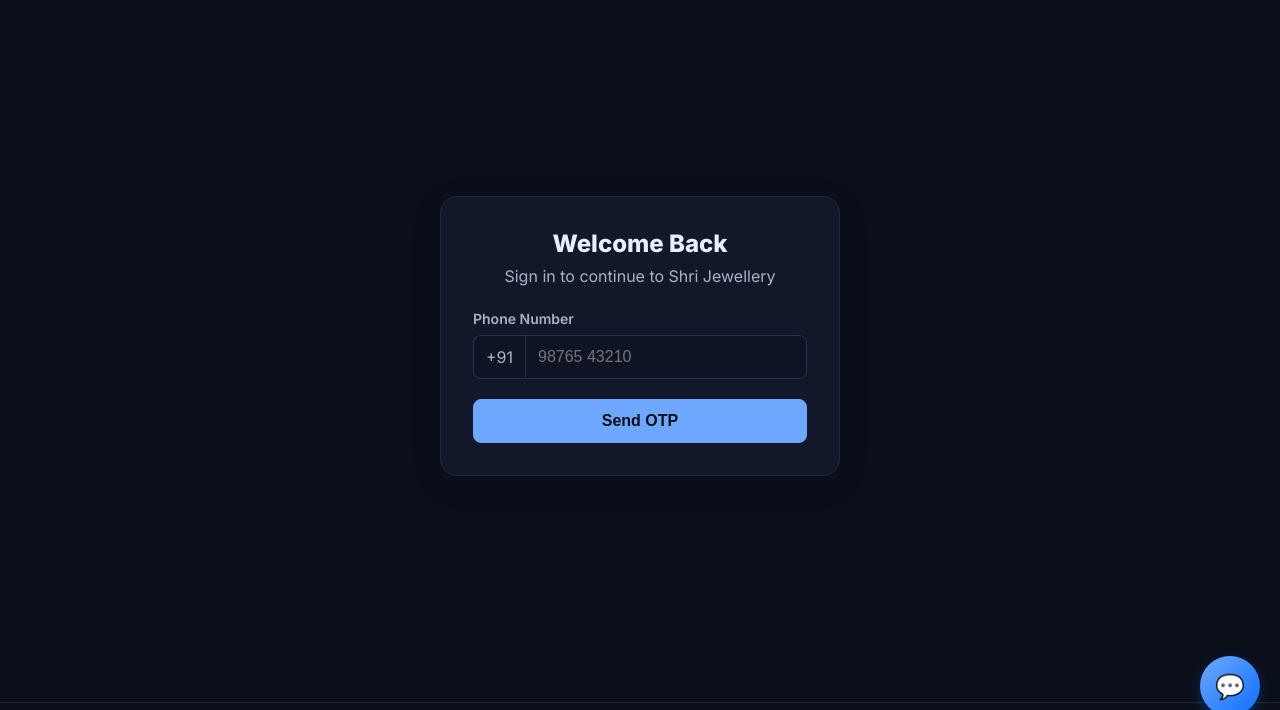
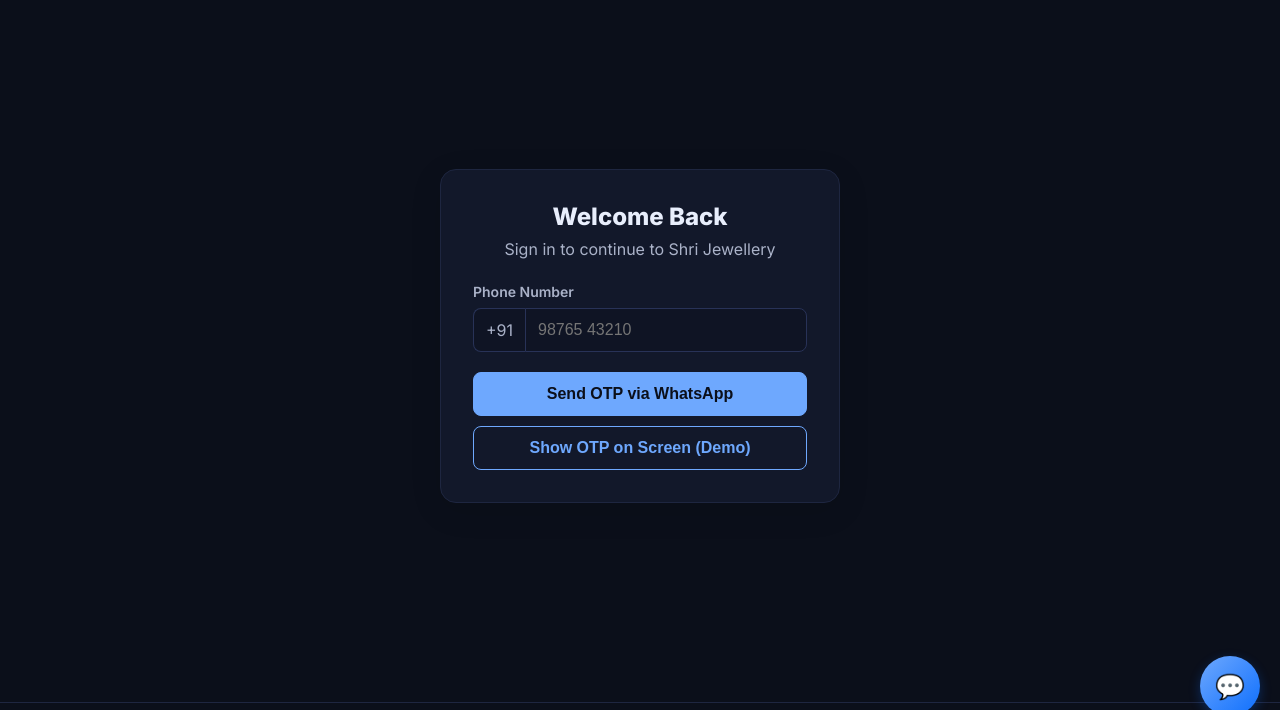
Before and after one commit to ghnandeesh83-source/jewellery-Ecommerce, a Flask app: page /login in a window 1280 px wide. Shown: the part 64-774 px from the top of the page. Run offline with Flask 3, Linux system fonts and the light colour scheme.

Commit message:
feat: add both WhatsApp OTP and demo screen OTP options

```diff
--- a/static/js/login.js
+++ b/static/js/login.js
@@ -5,12 +5,53 @@ document.addEventListener('DOMContentLoaded', () => {
   const phoneStep = document.getElementById('phone-step');
   const otpStep = document.getElementById('otp-step');
   const sendOtpBtn = document.getElementById('send-otp-btn');
+  const sendDemoBtn = document.getElementById('send-demo-btn');
   const backBtn = document.getElementById('back-btn');
   const phoneInput = document.getElementById('phone');
   const otpInput = document.getElementById('otp');
+  const whatsappBtn = document.getElementById('whatsapp-btn');
 
-  // Send OTP
+  // WhatsApp OTP - Opens WhatsApp with OTP message
   sendOtpBtn.addEventListener('click', async () => {
+    const phone = phoneInput.value;
+    if (!phone || !/^[0-9]{10}$/.test(phone)) {
+      alert('Please enter a valid 10-digit phone number.');
+      return;
+    }
+
+    try {
+      const response = await fetch('/api/send-otp', {
+        method: 'POST',
+        headers: { 'Content-Type': 'application/json' },
+        body: JSON.stringify({ phone, type: 'whatsapp' }),
+      });
+
+      if (!response.ok) {
+        throw new Error('Failed to send OTP.');
+      }
+
+      const data = await response.json();
+
+      // Show WhatsApp button
+      const whatsappLink = document.getElementById('whatsapp-link');
+      if (whatsappLink && data.whatsapp_url) {
+        whatsappBtn.href = data.whatsapp_url;
+        whatsappLink.style.display = 'block';
+      }
+
+      // Move to OTP step
+      setTimeout(() => {
+        phoneStep.style.display = 'none';
+        otpStep.style.display = 'block';
+        otpInput.focus();
+      }, 500);
+    } catch (error) {
+      alert(error.message);
+    }
+  });
+
+  // Demo OTP - Shows OTP on screen
+  sendDemoBtn.addEventListener('click', async () => {
     const phone = phoneInput.value;
     if (!phone || !/^[0-9]{10}$/.test(phone)) {
       alert('Please enter a valid 10-digit phone number.');
@@ -30,7 +71,7 @@ document.addEventListener('DOMContentLoaded', () => {
 
       const data = await response.json();
 
-      // Show OTP on screen for demo
+      // Show OTP on screen
       const otpDisplay = document.getElementById('otp-display');
       const otpCode = document.getElementById('otp-code');
       if (otpDisplay && otpCode && data.otp) {
@@ -53,7 +94,9 @@ document.addEventListener('DOMContentLoaded', () => {
     phoneStep.style.display = 'block';
     otpStep.style.display = 'none';
     const otpDisplay = document.getElementById('otp-display');
+    const whatsappLink = document.getElementById('whatsapp-link');
     if (otpDisplay) otpDisplay.style.display = 'none';
+    if (whatsappLink) whatsappLink.style.display = 'none';
   });
 
   loginForm.addEventListener('submit', async (e) => {
--- a/templates/login.html
+++ b/templates/login.html
@@ -15,12 +15,17 @@
             <input type="tel" id="phone" name="phone" placeholder="98765 43210" required>
           </div>
         </div>
-        <button type="button" id="send-otp-btn" class="btn primary full-width">Send OTP</button>
+        <button type="button" id="send-otp-btn" class="btn primary full-width">Send OTP via WhatsApp</button>
+        <button type="button" id="send-demo-btn" class="btn secondary full-width" style="margin-top: 10px;">Show OTP on Screen (Demo)</button>
       </div>
       <div id="otp-display" style="display: none; background: #e8f5e9; border: 2px solid #4caf50; border-radius: 8px; padding: 15px; margin: 15px 0; text-align: center;">
         <p style="color: #2e7d32; font-size: 12px; margin-bottom: 8px;">Your OTP is:</p>
         <p id="otp-code" style="font-size: 28px; font-weight: bold; color: #1b5e20; letter-spacing: 8px; margin: 0;"></p>
-        <p style="color: #666; font-size: 11px; margin-top: 8px;">(For demo - OTP shown on screen)</p>
+      </div>
+      <div id="whatsapp-link" style="display: none; margin: 15px 0; text-align: center;">
+        <a id="whatsapp-btn" href="#" target="_blank" class="btn whatsapp-btn full-width" style="text-decoration: none; display: inline-block; padding: 12px; background: linear-gradient(135deg, #25D366, #128C7E); color: white; border-radius: 8px; font-weight: 600;">
+          📱 Open WhatsApp to Get OTP
+        </a>
       </div>
       <div id="otp-step" style="display: none;">
         <div class="input-group">
```
